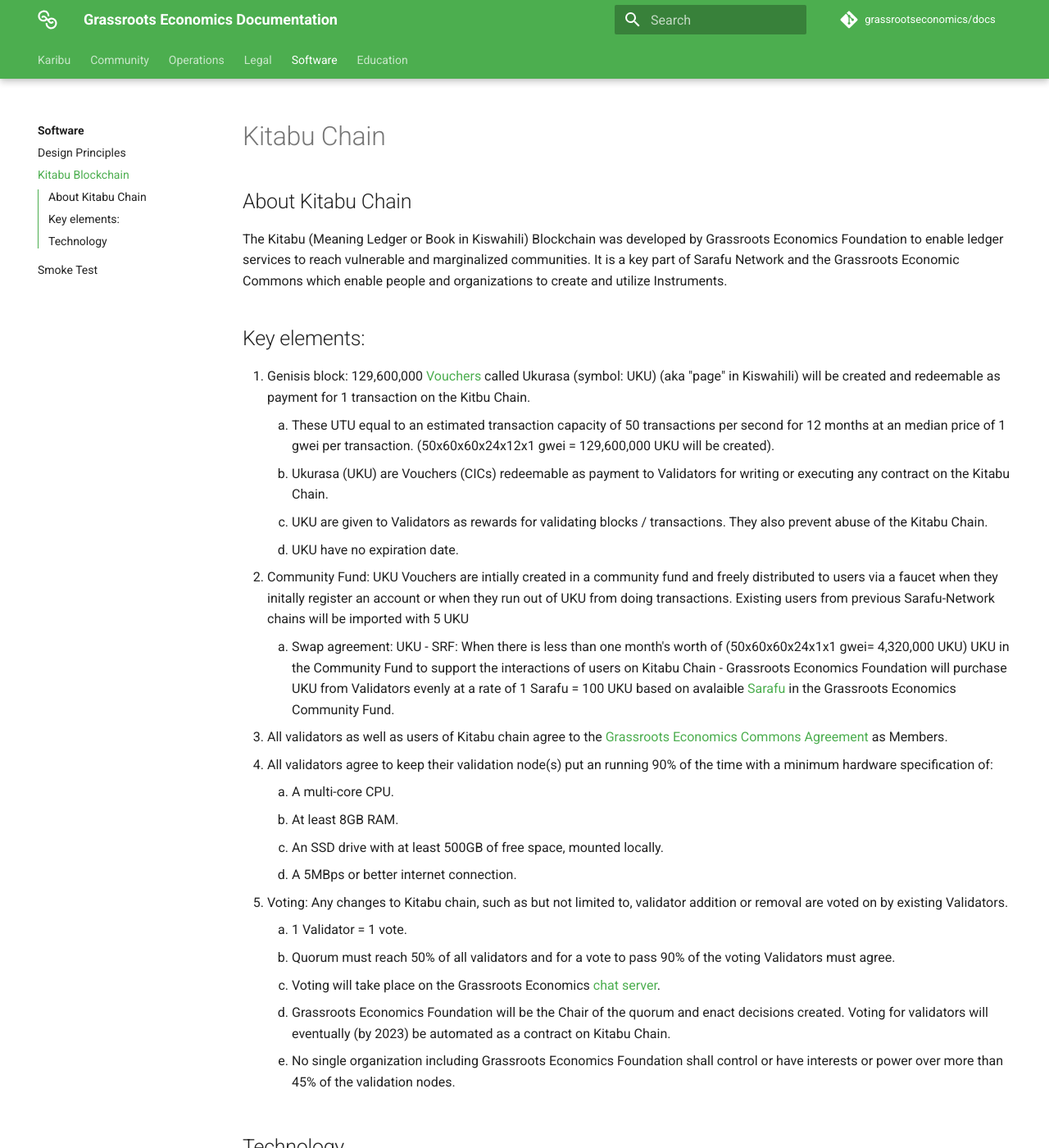
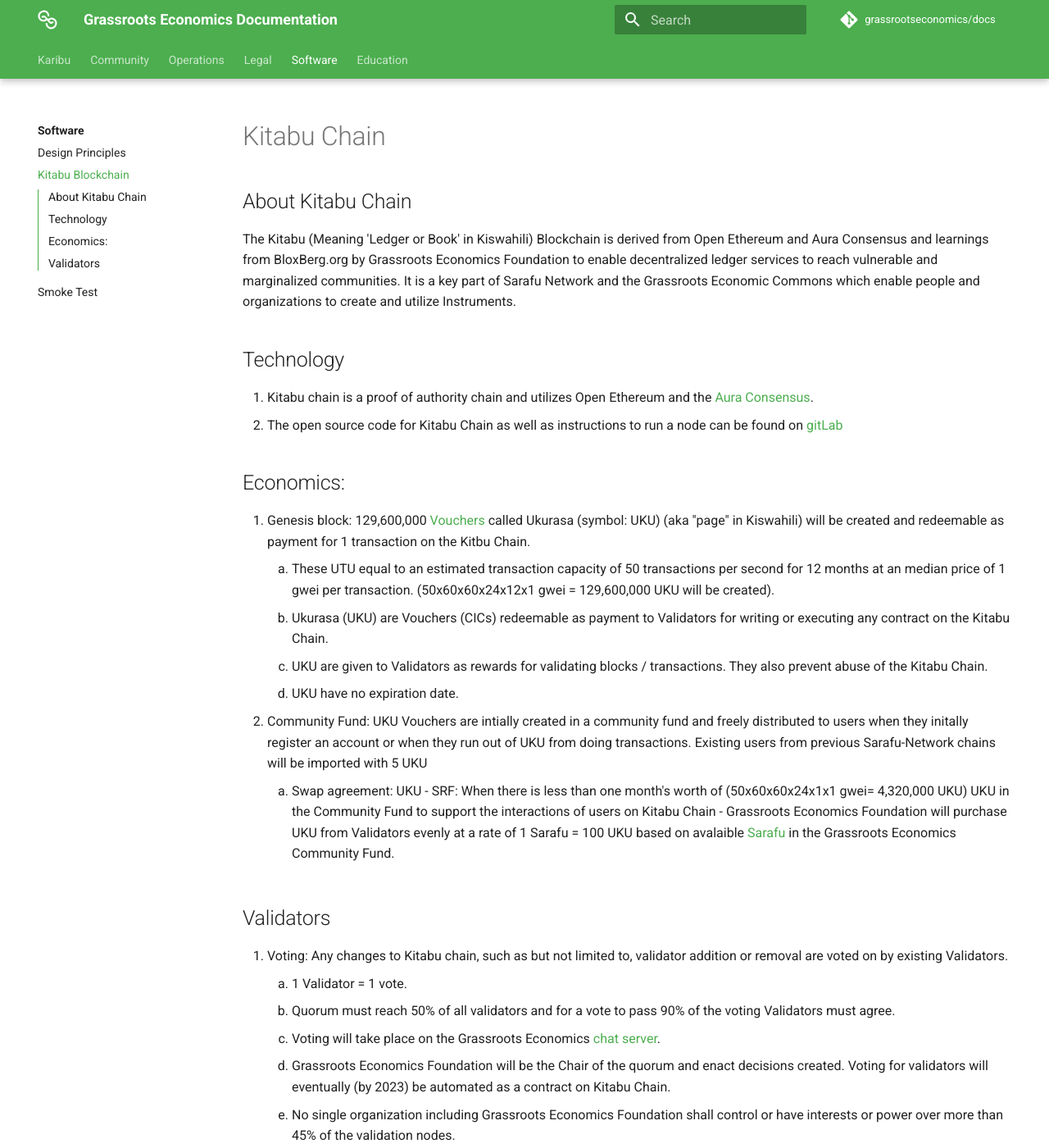
Before and after one commit to grassrootseconomics/docs.grassecon.org, an MkDocs documentation site: the page built from docs/software/kitabu.md, in a window 1280 px wide and 1400 px high. Shown: the whole window at 82% size. Built offline with MkDocs 1.6.1 and Material for MkDocs 9.7.7, drawn with Linux system fonts in a browser that asks for light colours; comment, search, counter and statistics services are not loaded; some of the changed text lies outside the part shown.

Commit message:
added codeofconduct

```diff
--- a/docs/software/kitabu.md
+++ b/docs/software/kitabu.md
@@ -2,30 +2,29 @@
 
 ## About Kitabu Chain
 
-The Kitabu (Meaning Ledger or Book in Kiswahili) Blockchain was developed by Grassroots Economics Foundation to enable ledger services to reach vulnerable and marginalized communities. It is a key part of Sarafu Network and the Grassroots Economic Commons which enable people and organizations to create and utilize Instruments.
+The Kitabu (Meaning 'Ledger or Book' in Kiswahili) Blockchain is derived from Open Ethereum and Aura Consensus and learnings from BloxBerg.org by Grassroots Economics Foundation to enable decentralized ledger services to reach vulnerable and marginalized communities. It is a key part of Sarafu Network and the Grassroots Economic Commons which enable people and organizations to create and utilize Instruments.
 
-## Key elements:
-1. Genisis block: 129,600,000 [Vouchers](/legal/license/#instruments) called Ukurasa (symbol: UKU) (aka "page" in Kiswahili) will be created and redeemable as payment for 1 transaction on the Kitbu Chain.
+## Technology
+
+1. Kitabu chain is a proof of authority chain and utilizes Open Ethereum and the [Aura Consensus](https://openethereum.github.io/Aura).
+1. The open source code for Kitabu Chain as well as instructions to run a node can be found on [gitLab](https://gitlab.com/grassrootseconomics/kitabu-chain)
+
+## Economics:
+1. Genesis block: 129,600,000 [Vouchers](/legal/license/#instruments) called Ukurasa (symbol: UKU) (aka "page" in Kiswahili) will be created and redeemable as payment for 1 transaction on the Kitbu Chain.
     1. These UTU equal to an estimated transaction capacity of 50 transactions per second for 12 months at an median price of 1 gwei per transaction. (50x60x60x24x12x1 gwei = 129,600,000 UKU will be created).
     1. Ukurasa (UKU) are Vouchers (CICs) redeemable as payment to Validators for writing or executing any contract on the Kitabu Chain.
     1. UKU are given to Validators as rewards for validating blocks / transactions. They also prevent abuse of the Kitabu Chain.
     1. UKU have no expiration date.
-1. Community Fund: UKU Vouchers are intially created in a community fund and freely distributed to users via a faucet when they initally register an account or when they run out of UKU from doing transactions. Existing users from previous Sarafu-Network chains will be imported with 5 UKU
+1. Community Fund: UKU Vouchers are intially created in a community fund and freely distributed to users when they initally register an account or when they run out of UKU from doing transactions. Existing users from previous Sarafu-Network chains will be imported with 5 UKU
     1. Swap agreement: UKU - SRF: When there is less than one month's worth of (50x60x60x24x1x1 gwei= 4,320,000 UKU) UKU in the Community Fund to support the interactions of users on Kitabu Chain - Grassroots Economics Foundation will purchase UKU from Validators evenly at a rate of 1 Sarafu = 100 UKU based on avalaible [Sarafu](/legal/agreement/#instruments) in the Grassroots Economics Community Fund.
-1. All validators as well as users of Kitabu chain agree to the [Grassroots Economics Commons Agreement](/legal/agreement/) as Members.
-1. All validators agree to keep their validation node(s) put an running 90% of the time with a minimum hardware specification of:
-    1. A multi-core CPU.
-    2. At least 8GB RAM.
-    1. An SSD drive with at least 500GB of free space, mounted locally.
-    1. A 5MBps or better internet connection.
+
+## Validators
 1. Voting: Any changes to Kitabu chain, such as but not limited to, validator addition or removal are voted on by existing Validators.
     1. 1 Validator = 1 vote.
     1. Quorum must reach 50% of all validators and for a vote to pass 90% of the voting Validators must agree.
     1. Voting will take place on the Grassroots Economics [chat server](https://chat.grassrootseconomics.net).
     1. Grassroots Economics Foundation will be the Chair of the quorum and enact decisions created. Voting for validators will eventually (by 2023) be automated as a contract on Kitabu Chain.
     1. No single organization including Grassroots Economics Foundation shall control or have interests or power over more than 45% of the validation nodes.
-
-## Technology
-
-1. Kitabu chain is a proof of authority chain and utilizes Open Ethereum and the [Aura Consensus](https://openethereum.github.io/Aura).
-1. The open source code for Kitabu Chain as well as instructions to run a node can be found here: https://gitlab.com/grassrootseconomics/kitabu-chain
+1. All validators as well as users of Kitabu chain agree to the [Grassroots Economics Commons Agreement](/legal/agreement/) as Members.
+1. All validators agree to our [Code of Conduct](/community/conduct/).
+1. All validators agree to keep their validation node(s) put an running 90% of the time with a minimum system requirement of: 1vCPU, 2GB Ram, 25 GB Storage and an internet connection.
```
